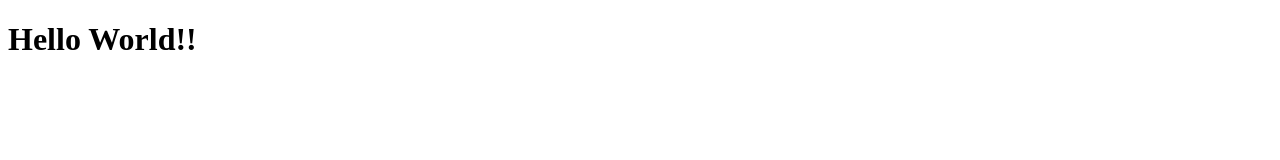
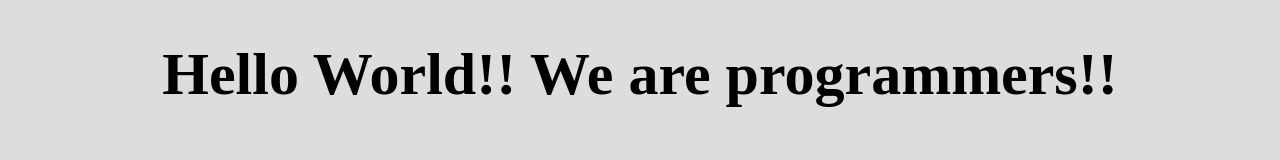
Before and after one commit to exlwanga16/Hello-World, a plain HTML site: page index.html in a window 1280 px wide. Drawn offline with Linux system fonts and the light colour scheme.

Commit message:
Add style.css file

```diff
--- a/index.html
+++ b/index.html
@@ -4,9 +4,10 @@
     <meta charset="UTF-8">
     <meta http-equiv="X-UA-Compatible" content="IE=edge">
     <meta name="viewport" content="width=device-width, initial-scale=1.0">
+    <link rel="stylesheet" href="style.css">
     <title>Document</title>
 </head>
 <body>
-    <h1>Hello World!!</h1>
+    <h1>Hello World!! We are programmers!!</h1>
 </body>
 </html>
--- /dev/null
+++ b/style.css
@@ -0,0 +1,8 @@
+body {
+  background-color: #ddd;
+}
+
+h1 {
+  text-align: center;
+  font-size: 60px;
+}
```
